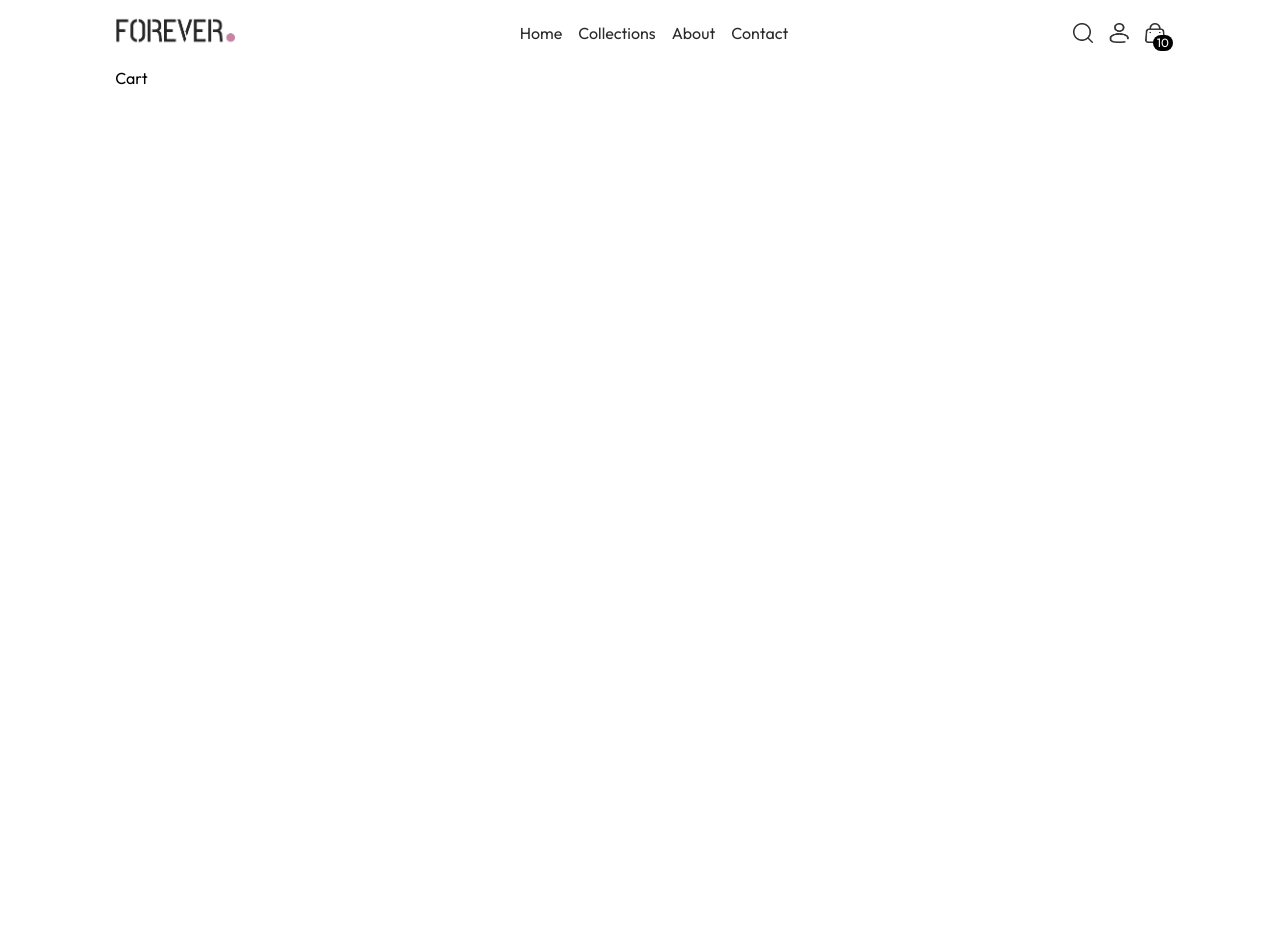
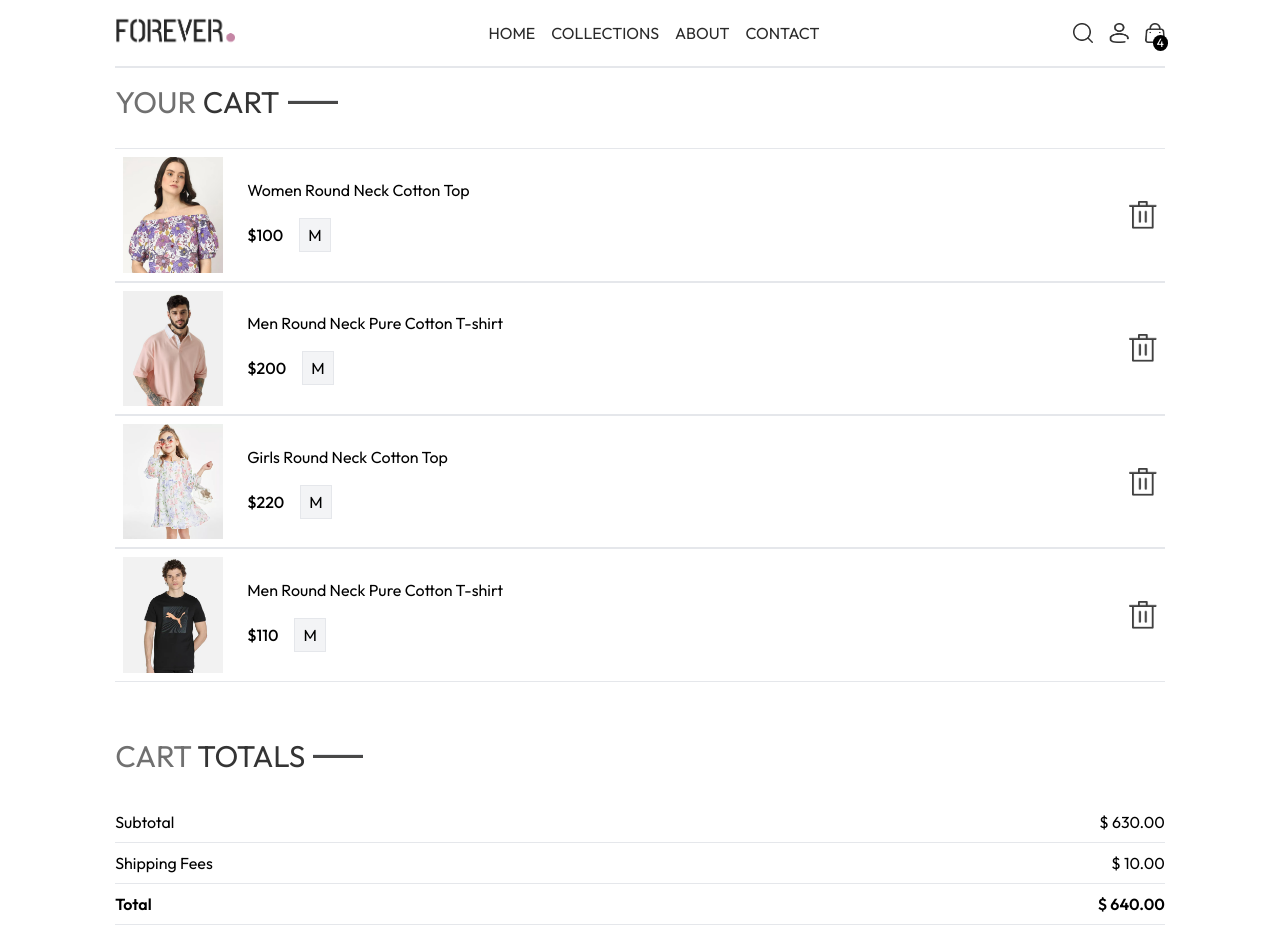
Before and after one commit to ShriganeshBhandari09/Ecommerce-App, a React (Vite) app: page /cart in a window 1280 px wide. Shown: the top 952 px of the page. Before the commit the page ends 800 px from the top, so only its background shows below. Built offline with nearby package versions, Linux system fonts and the light colour scheme.

Commit message:
Added Cart Page

```diff
--- a/src/Pages/Cart.jsx
+++ b/src/Pages/Cart.jsx
@@ -1,5 +1,79 @@
+import { useSelector } from "react-redux";
+import { assets } from "../assets/assets";
+import Title from "../components/title";
+import { useEffect, useState } from "react";
+import Footer from "../components/Footer";
+
 const Cart = () => {
-  return <div>Cart</div>;
+  const cartProducts = useSelector((state) => state.cart.cartList);
+  const [totalAmount, setTotalAmount] = useState(null);
+  const shippingFees = 10;
+
+  useEffect(() => {
+    const amount = cartProducts.reduce(
+      (acc, product) => acc + product.price,
+      0
+    ) || 0;
+    setTotalAmount(amount);
+  }, [cartProducts]);
+
+  return (
+    <div className="border-t-2 flex flex-col">
+      <div className="mb-10">
+      <div className="py-4 flex">
+        <Title titleOne={"Your"} titleTwo={"Cart"} />
+      </div>
+
+      {cartProducts.map((product) => {
+        return (
+          <div key={product._id}>
+            <div className="flex border-t border-b w-full p-2 items-center justify-between">
+              <div className="flex gap-6 items-center">
+                <img src={product.image[0]} alt="" className="w-[100px]" />
+                <div className="flex flex-col gap-4">
+                  <p>{product.name}</p>
+                  <div className="flex gap-4 items-center">
+                    <p className="font-medium">${product.price}</p>
+                    <p className="px-2 py-1 border bg-gray-100">M</p>
+                  </div>
+                </div>
+              </div>
+              <div>
+                <img src={assets.bin_icon} alt="" className="cursor-pointer w-7" />
+              </div>
+            </div>
+          </div>
+        );
+      })}
+      </div>
+
+      <div className="mb-20">
+        <div className="py-4 flex">
+          <Title titleOne={"Cart"} titleTwo={"Totals"} />
+        </div>
+        <div className=" flex flex-col">
+          <div className="flex border-b py-2 justify-between">
+            <p>Subtotal</p>
+            <p>$ {totalAmount}.00</p>
+          </div>
+          <div className="flex border-b py-2 justify-between">
+            <p>Shipping Fees</p>
+            <p>$ {shippingFees}.00</p>
+          </div>
+          <div className="flex border-b py-2 justify-between">
+            <p className="font-semibold">Total</p>
+            <p className="font-semibold">$ {totalAmount + shippingFees}.00</p>
+          </div>
+        </div>
+
+        <button className="uppercase px-7 py-2 bg-black text-white mt-10 w-fit">
+          Proceed to checkout
+        </button>
+      </div>
+      <Footer />
+
+    </div>
+  );
 };
 
 export default Cart;
--- a/src/Pages/Home.jsx
+++ b/src/Pages/Home.jsx
@@ -75,17 +75,17 @@ const Home = () => {
         <div className="flex justify-center items-center flex-col">
           <img src={assets.exchange_icon} alt="" />
           <p className="text-center">Easy Exchange Policy</p>
-          <p className="text-center">We offer hassle free exchange policy</p>
+          <p className="text-center text-[#898989]">We offer hassle free exchange policy</p>
         </div>
         <div className="flex justify-center items-center flex-col">
           <img src={assets.quality_icon} alt="" />
           <p className="text-center">7 Days Return Policy</p>
-          <p className="text-center">We provide 7 days free return policy</p>
+          <p className="text-center text-[#898989]">We provide 7 days free return policy</p>
         </div>
         <div className="flex justify-center items-center flex-col">
           <img src={assets.support_img} alt="" />
           <p className="text-center">Best customer support</p>
-          <p className="text-center">we provide 24/7 customer support</p>
+          <p className="text-center text-[#898989]">we provide 24/7 customer support</p>
         </div>
       </div>
       <div className="mb-20">
--- a/src/Pages/Login.jsx
+++ b/src/Pages/Login.jsx
@@ -11,21 +11,21 @@ const Login = () => {
 
       <div className="w-full flex flex-col gap-4 sm:w-3/4 sm:mx-auto lg:w-1/3">
         <div>
-          <label htmlFor="">Email</label>
+          <label htmlFor="email">Email</label>
           <input
             type="email"
-            name=""
-            id=""
+            name="email"
+            id="email"
             placeholder="Email"
             className="border border-black px-3 py-2 w-full"
           />
         </div>
         <div>
-          <label htmlFor="">Password</label>
+          <label htmlFor="password">Password</label>
           <input
             type="password"
-            name=""
-            id=""
+            name="password"
+            id="password"
             placeholder="Password"
             className="border border-black px-3 py-2 w-full"
           />
@@ -43,7 +43,7 @@ const Login = () => {
         </button>
 
         <div className="text-center">
-          Don&apos;t have an account? <NavLink to="/signup">Signup</NavLink>
+          Don&apos;t have an account? <NavLink to="/signup" className="text-[#868686] underline">Signup</NavLink>
         </div>
       </div>
     </div>
--- a/src/Pages/SignUp.jsx
+++ b/src/Pages/SignUp.jsx
@@ -11,31 +11,31 @@ const SignUp = () => {
 
       <div className="w-full flex flex-col gap-4 sm:w-3/4 sm:mx-auto lg:w-1/3">
         <div>
-          <label htmlFor="">Name</label>
+          <label htmlFor="name">Name</label>
           <input
             type="text"
-            name=""
-            id=""
+            name="name"
+            id="name"
             placeholder="Name"
             className="border border-black px-3 py-2 w-full"
           />
         </div>
         <div>
-          <label htmlFor="">Email</label>
+          <label htmlFor="email">Email</label>
           <input
             type="email"
-            name=""
-            id=""
+            name="email"
+            id="email"
             placeholder="Email"
             className="border border-black px-3 py-2 w-full"
           />
         </div>
         <div>
-          <label htmlFor="">Password</label>
+          <label htmlFor="password">Password</label>
           <input
             type="password"
-            name=""
-            id=""
+            name="password"
+            id="password"
             placeholder="Password"
             className="border border-black px-3 py-2 w-full"
           />
@@ -53,7 +53,7 @@ const SignUp = () => {
         </button>
 
         <div className="text-center">
-          Have an Account? <NavLink to="/login">Login</NavLink>
+          Have an Account? <NavLink to="/login" className="text-[#868686] underline">Login</NavLink>
         </div>
       </div>
     </div>
--- a/src/components/Navbar.jsx
+++ b/src/components/Navbar.jsx
@@ -1,9 +1,12 @@
 import { NavLink } from "react-router";
 import { assets } from "../assets/assets";
 import { useState } from "react";
+import { useSelector } from "react-redux";
 
 const Navbar = () => {
   const [navActive, setNavActive] = useState(false);
+  const cartProducts = useSelector((state) => state.cart.cartList);
+
 
   const handleNavbar = () => {
     setNavActive(!navActive);
@@ -17,7 +20,7 @@ const Navbar = () => {
           </NavLink>
         </div>
 
-        <div className="hidden md:flex gap-4">
+        <div className="hidden md:flex gap-4 uppercase">
           <NavLink to="/">
             <p className="text-[#2A2A2A] text-base">Home</p>
             <hr className="w-6/12 mx-auto h-[3px] bg-[#303030] hidden " />
@@ -53,7 +56,7 @@ const Navbar = () => {
                 className="w-[20px] h-[20px]"
               />
               <p className="absolute top-3 bg-black text-white left-2 rounded-full px-1 flex justify-center items-center text-xs">
-                10
+                {cartProducts.length}
               </p>
             </div>
           </NavLink>
--- a/src/components/ProductCard.jsx
+++ b/src/components/ProductCard.jsx
@@ -7,8 +7,10 @@ const ProductCard = ({ product }) => {
         <div>
           <img src={product.image[0]} alt="" />
           <div className="px-2 pt-1">
-            <p className="text-[#494949] font-normal">{product.name}</p>
-            <p>${product.price}</p>
+            <p className="text-[#494949] font-normal text-sm sm:text-base">
+              {product.name}
+            </p>
+            <p className="font-medium">${product.price}</p>
           </div>
         </div>
       </NavLink>
--- /dev/null
+++ b/src/features/cart/CartSlice.jsx
@@ -0,0 +1,14 @@
+import { createSlice } from "@reduxjs/toolkit";
+import { products } from "../../assets/assets";
+
+const initialState = {
+  cartList: products.slice(0, 4),
+};
+
+export const cartSlice = createSlice({
+  name: "cart",
+  initialState,
+  reducers: {},
+});
+
+export default cartSlice.reducer;
--- a/src/store/store.jsx
+++ b/src/store/store.jsx
@@ -1,9 +1,11 @@
 import { configureStore } from "@reduxjs/toolkit";
 import { productSlice } from "../features/products/ProductSlice";
+import { cartSlice } from "../features/cart/CartSlice";
 
 const store = configureStore({
   reducer: {
     product: productSlice.reducer,
+    cart: cartSlice.reducer
   },
 });
 
```
